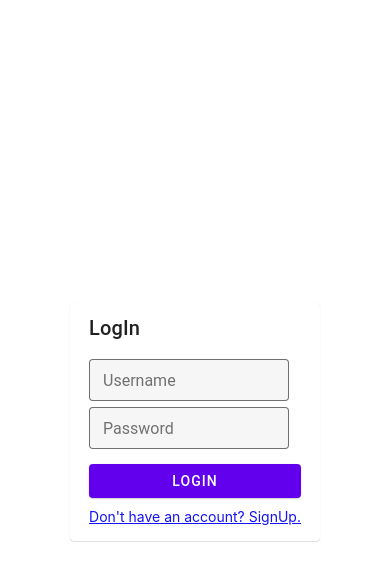
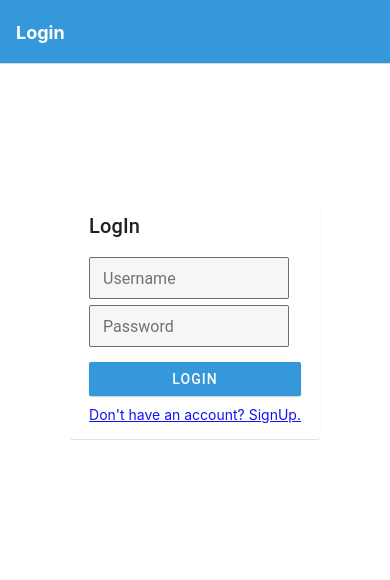
Before and after one commit to dragos-bizu/shopping-cart-ui, a React Native app: screen /Login in a window 390 px wide. Shown: the top 580 px of the page. Built offline with nearby package versions, Linux system fonts and the light colour scheme.

Commit message:
Create component and add route

```diff
--- a/App.js
+++ b/App.js
@@ -1,28 +1,29 @@
-import { StatusBar } from "expo-status-bar";
-import { StyleSheet, View } from "react-native";
-import Index from "./components/Login";
 import { Provider } from "react-redux";
+import { NavigationContainer } from "@react-navigation/native";
+import { DefaultTheme, Provider as PaperProvider } from "react-native-paper";
 import store from "./store";
+import Routes from "./routes";
+
+const theme = {
+  ...DefaultTheme,
+  roundness: 2,
+  version: 3,
+  colors: {
+    ...DefaultTheme.colors,
+    primary: "#3498db",
+    secondary: "#f1c40f",
+    tertiary: "#a1b2c3",
+  },
+};
 
 export default function App() {
   return (
     <Provider store={store}>
-      <View style={styles.container}>
-        <Index />
-        <StatusBar style="auto" />
-      </View>
+      <NavigationContainer>
+        <PaperProvider theme={theme}>
+          <Routes />
+        </PaperProvider>
+      </NavigationContainer>
     </Provider>
   );
 }
-
-const styles = StyleSheet.create({
-  container: {
-    flex: 1,
-    flexGrow: 1,
-    backgroundColor: "#fff",
-    justifyContent: "center",
-    alignItems: "center",
-    height: "80%",
-    margin: 20,
-  },
-});
--- a/app.json
+++ b/app.json
@@ -18,7 +18,16 @@
       "**/*"
     ],
     "ios": {
-      "supportsTablet": true
+      "supportsTablet": true,
+      "infoPlist": {
+        "NSAppTransportSecurity": {
+          "192.168.101.104": {
+            "NSExceptionAllowsInsecureHTTPLoads": true,
+            "NSRequiresCertificateTransparency": false,
+            "NSIncludesSubdomains": true
+          }
+        }
+      }
     },
     "android": {
       "adaptiveIcon": {
--- /dev/null
+++ b/components/Dashboard/index.js
@@ -0,0 +1,8 @@
+import React from "react";
+import { Text } from "react-native";
+
+const Dashboard = () => {
+  return <Text>Dashboard</Text>;
+};
+
+export default Dashboard;
--- a/components/Login/index.js
+++ b/components/Login/index.js
@@ -1,12 +1,12 @@
 import React, { useState } from "react";
 import { Card, TextInput, Button } from "react-native-paper";
 import loginStyles from "./styles";
-import { Text, TouchableHighlight } from "react-native";
+import { Text, TouchableHighlight, View } from "react-native";
 import { useDispatch } from "react-redux";
 import ajax from "../../services/fetch";
 import { setToken } from "../DataWrapper/state/slice";
 
-const Login = () => {
+const Login = ({ navigation }) => {
   const [isPress, setIsPress] = useState(false);
   const [username, setUsername] = useState("");
   const [password, setPassword] = useState("");
@@ -29,10 +29,12 @@ const Login = () => {
     underlayColor: "rgba(255,255,255,0)",
     onHideUnderlay: () => setIsPress(false),
     onShowUnderlay: () => setIsPress(true),
-    onPress: () => console.log("signup"),
+    onPress: () => {
+      navigation.navigate("Dashboard");
+    },
   };
   return (
-    <>
+    <View style={loginStyles.pageStyle}>
       <Card style={loginStyles.cardContent}>
         <Card.Title title="LogIn" />
         <Card.Content>
@@ -56,7 +58,7 @@ const Login = () => {
             style={loginStyles.button}
             onPress={loginAction}
           >
-            LogIn
+            <Text style={{ color: "#ffffff" }}>LOGIN</Text>
           </Button>
           <TouchableHighlight {...signupLink}>
             <Text
@@ -69,7 +71,7 @@ const Login = () => {
           </TouchableHighlight>
         </Card.Content>
       </Card>
-    </>
+    </View>
   );
 };
 
--- a/components/Login/styles.js
+++ b/components/Login/styles.js
@@ -9,6 +9,7 @@ const loginStyles = StyleSheet.create({
     display: "flex",
     alignItems: "center",
     width: 250,
+    marginTop: "35%",
   },
   button: {
     marginTop: 15,
@@ -23,6 +24,13 @@ const loginStyles = StyleSheet.create({
     color: "#4b4bfd",
     textDecorationLine: "none",
   },
+  pageStyle: {
+    flex: 1,
+    flexGrow: 1,
+    backgroundColor: "#fff",
+    alignItems: "center",
+    margin: 0,
+  },
 });
 
 export default loginStyles;
--- a/constants/APIPath.js
+++ b/constants/APIPath.js
@@ -1 +1 @@
-export const APIPath = "http://192.168.101.121:8000";
+export const APIPath = "http://192.168.101.104:8000";
--- /dev/null
+++ b/metro.config.js
@@ -0,0 +1,4 @@
+// Learn more https://docs.expo.io/guides/customizing-metro
+const { getDefaultConfig } = require('expo/metro-config');
+
+module.exports = getDefaultConfig(__dirname);
--- a/package.json
+++ b/package.json
@@ -10,6 +10,8 @@
     "eject": "expo eject"
   },
   "dependencies": {
+    "@react-navigation/native": "^6.0.11",
+    "@react-navigation/native-stack": "^6.7.0",
     "@reduxjs/toolkit": "^1.8.3",
     "expo": "~45.0.0",
     "expo-status-bar": "~1.3.0",
--- /dev/null
+++ b/routes/index.js
@@ -0,0 +1,26 @@
+import { createNativeStackNavigator } from "@react-navigation/native-stack";
+import Login from "../components/Login";
+import Dashboard from "../components/Dashboard";
+
+const headerOptions = {
+  headerStyle: { backgroundColor: "#3498db" },
+  headerTintColor: "#fff",
+  headerTitleStyle: { fontWeight: "bold" },
+};
+
+const routes = () => {
+  const Stack = createNativeStackNavigator();
+
+  return (
+    <Stack.Navigator>
+      <Stack.Screen name="Login" component={Login} options={headerOptions} />
+      <Stack.Screen
+        name="Dashboard"
+        component={Dashboard}
+        options={headerOptions}
+      />
+    </Stack.Navigator>
+  );
+};
+
+export default routes;
```
Also changed, not shown: components/Dashboard/styles.js (added, +13 -0 lines), index.js (added, +8 -0 lines), 58 other files (tests, documents, lock files or other folders).
